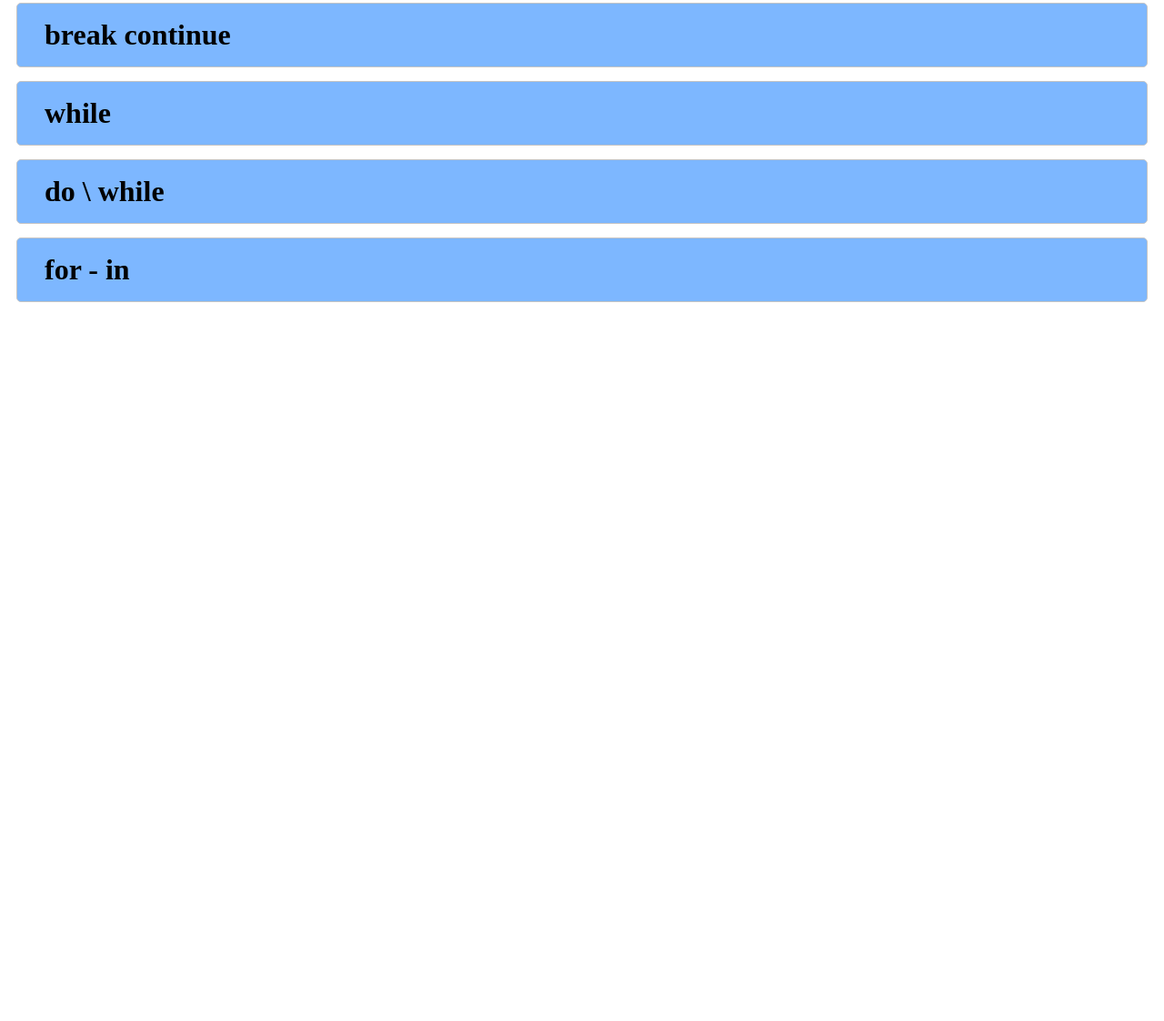
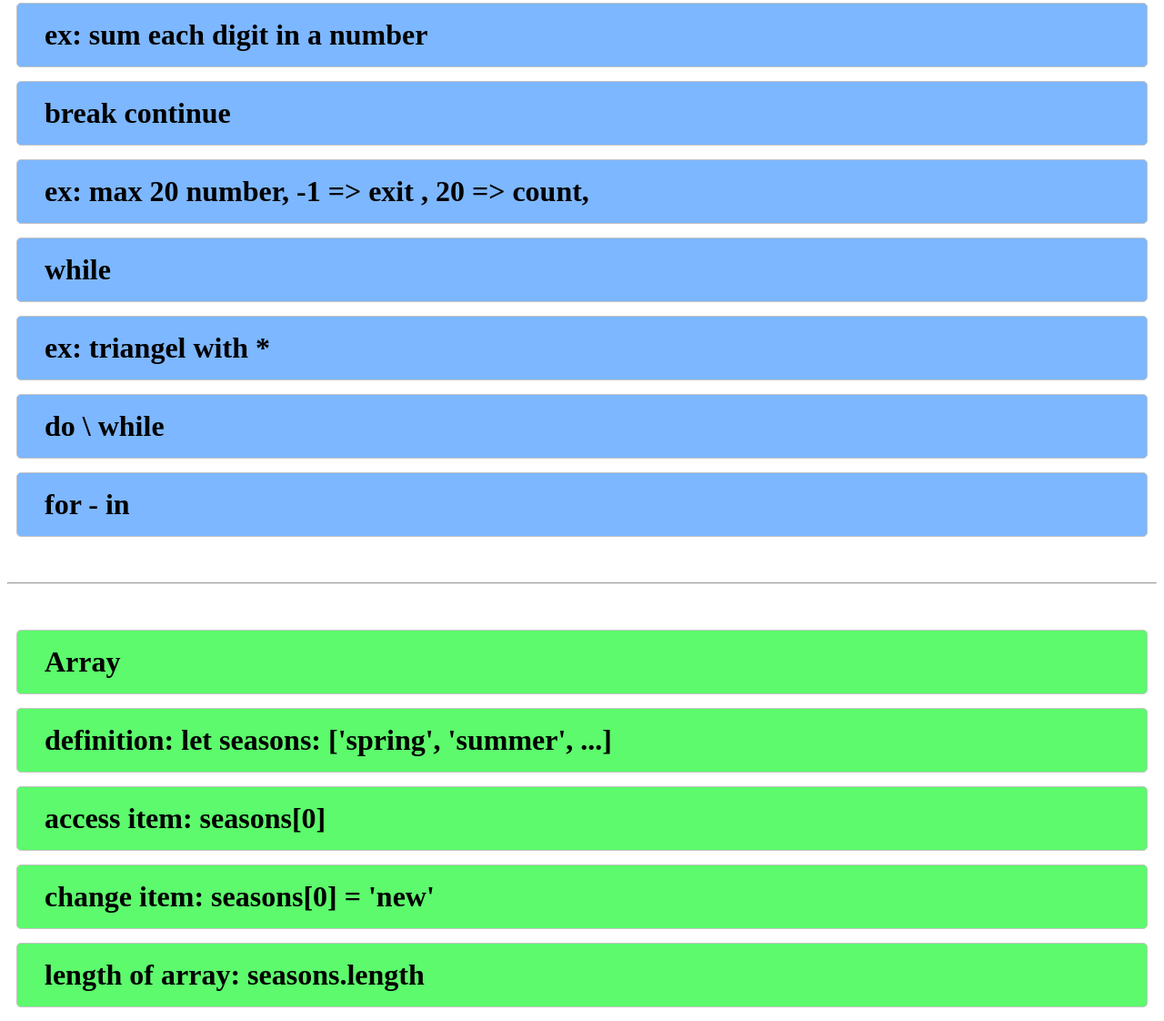
Before and after one commit to roozbehshafieebafti/html-class, a plain HTML site: page pages/js.html in a window 1280 px wide. Shown: the part 2840-3962 px from the top of the page at 91% size. Before the commit the page ends 3187 px from the top, so only its background shows below. Drawn offline with Linux system fonts and the light colour scheme.

Commit message:
array started

```diff
--- a/pages/js.html
+++ b/pages/js.html
@@ -41,10 +41,19 @@
         <hr />
         <div class="card card-3">loop</div>
         <div class="card card-3">for</div>
+        <div class="card card-3">ex: sum each digit in a number</div>
         <div class="card card-3">break continue</div>
+        <div class="card card-3">ex: max 20 number, -1 => exit , 20 => count,</div>
         <div class="card card-3">while</div>
+        <div class="card card-3">ex: triangel with *</div>
         <div class="card card-3">do \ while</div>
         <div class="card card-3">for - in</div>
+        <hr />
+        <div class="card card-4">Array</div>
+        <div class="card card-4">definition: let seasons: ['spring', 'summer', ...]</div>
+        <div class="card card-4">access item: seasons[0]</div>
+        <div class="card card-4">change item: seasons[0] = 'new'</div>
+        <div class="card card-4">length of array: seasons.length</div>
     </main>
 </body>
 </html>
```
